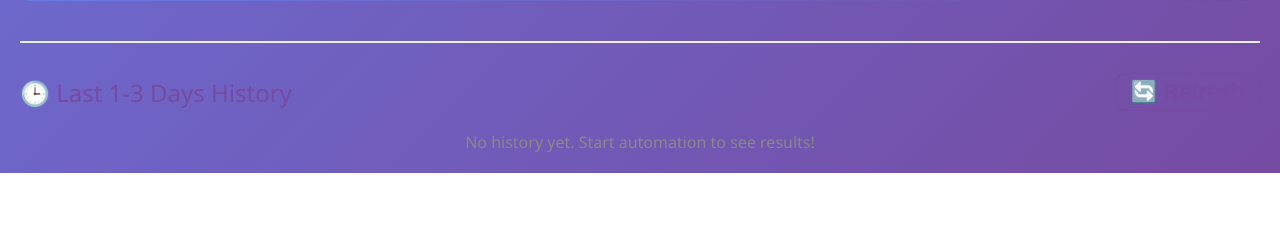
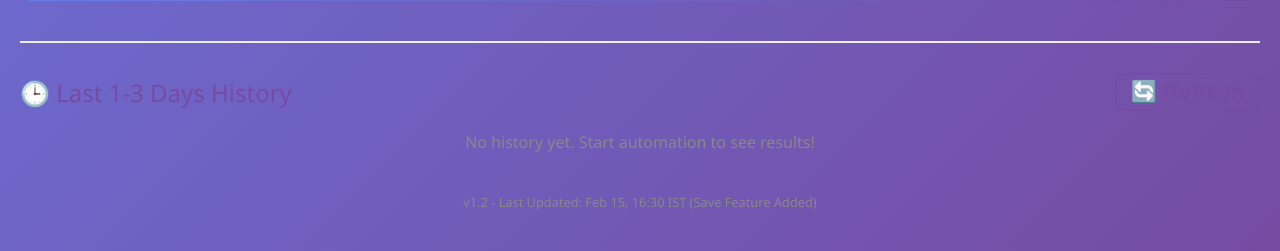
Before and after one commit to PriyaUpadhyay07/x-replies-automation, a FastAPI app: page / in a window 1280 px wide. Shown: the part 1074-1325 px from the top of the page. Before the commit the page ends 1247 px from the top, so only its background shows below. Run offline with FastAPI, Linux system fonts and the light colour scheme; data that the repository does not hold is empty.

Commit message:
Add deployment timestamp for UI confirmation

```diff
--- a/templates/index.html
+++ b/templates/index.html
@@ -414,6 +414,9 @@
             <p style="text-align: center; color: #888;">Loading history...</p>
         </div>
     </div>
+    <div style="text-align: center; margin-top: 40px; padding-bottom: 20px; color: #888; font-size: 0.8em;">
+        v1.2 - Last Updated: Feb 15, 16:30 IST (Save Feature Added)
+    </div>
     </div>
 
     <script>
```
